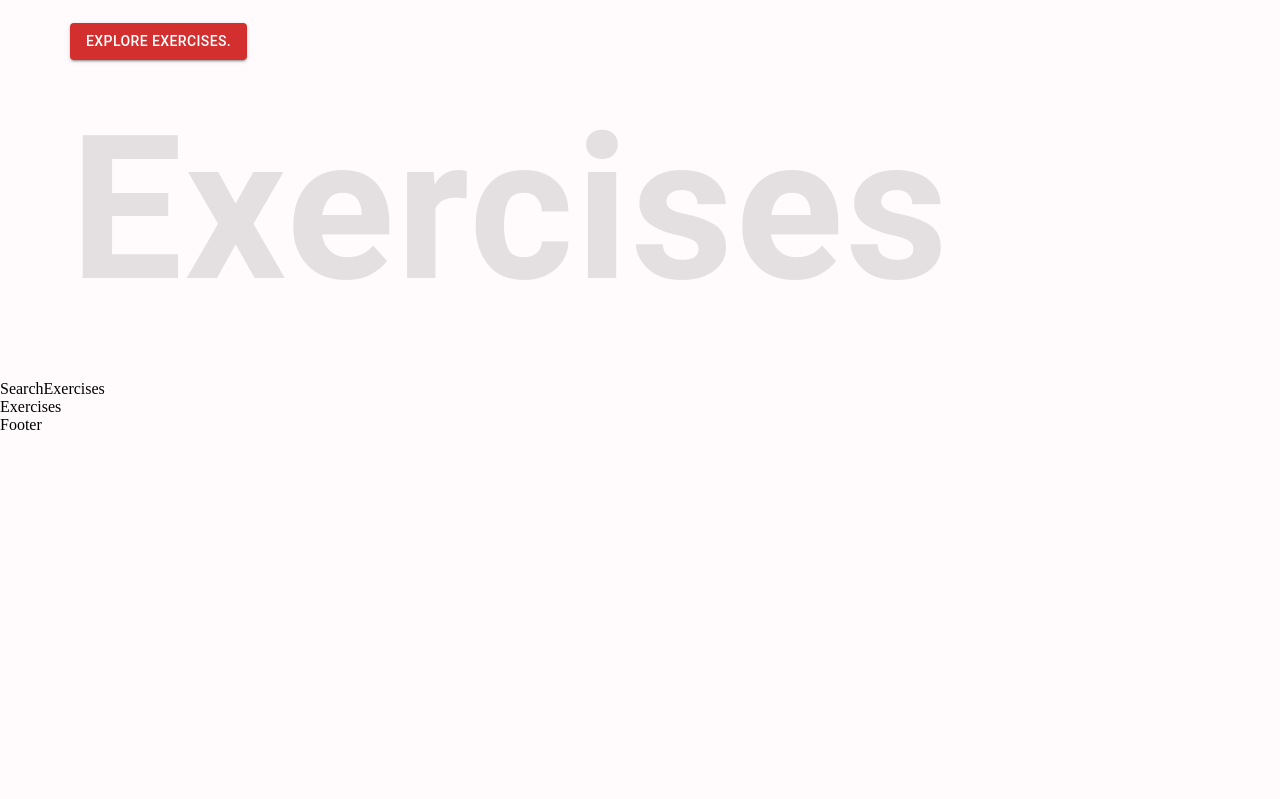
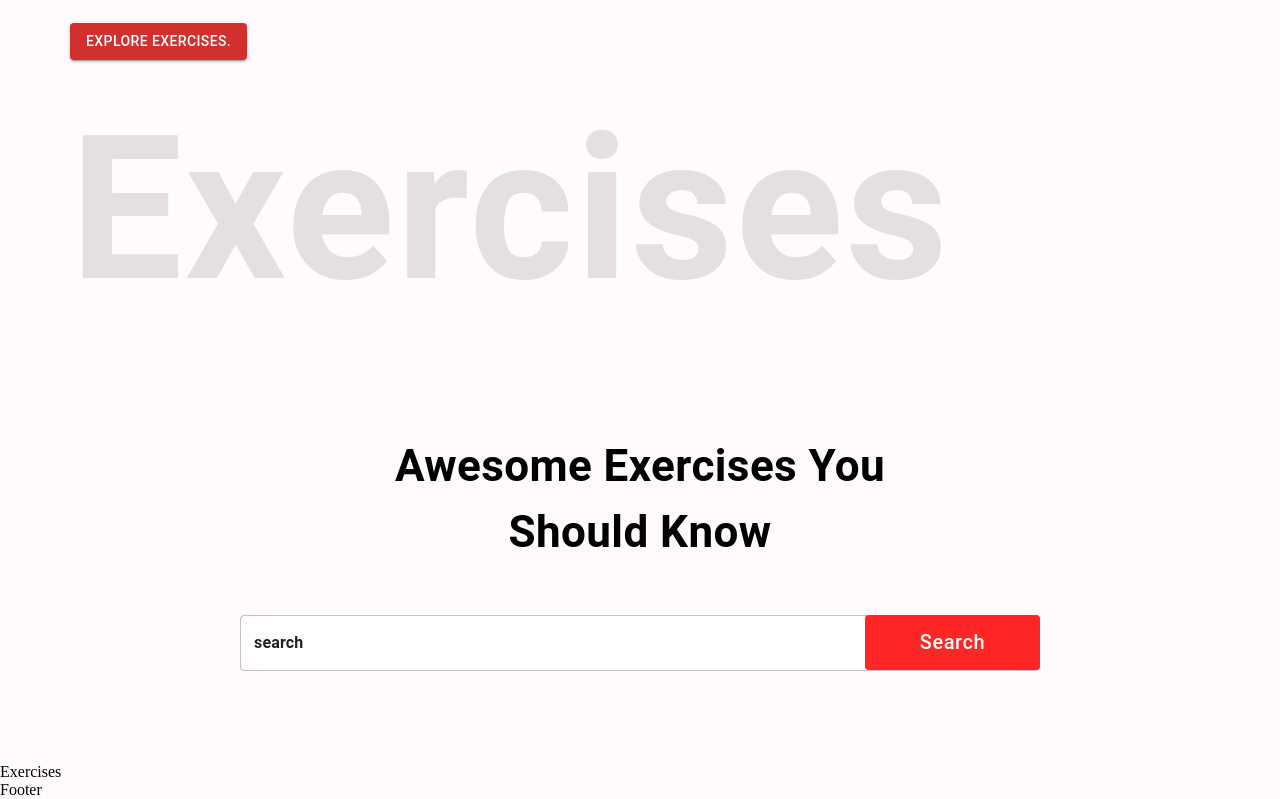
Before and after one commit to Giri-Sudip/exercises, a React (Create React App) app: page / in a window 1280 px wide. Shown: the part 572-1371 px from the top of the page. Before the commit the page ends 1006 px from the top, so only its background shows below. Built offline with nearby package versions, Linux system fonts and the light colour scheme.

Commit message:
added search,banner, fetch component

```diff
--- a/src/components/HeroBanner.js
+++ b/src/components/HeroBanner.js
@@ -1,27 +1,28 @@
-import { Typography ,Stack,Button} from '@mui/material'
+import { Typography, Stack, Button } from '@mui/material'
 import React from 'react'
-import { Box } from '@mui/system'
-import HeroBannerImage from '../assets/images/banner.png'
+import { Box,} from '@mui/system'
+import BannerImage from '../assets/images/banner.png'
+
 
 const HeroBanner = () => {
   return (
-    <Box sx={{mt:{lg:'212px', xs:'70px'}, ml:{sm:'50px'}}} position="relaive" p="20px">
+    <Box sx={{ mt: { lg: '212px', xs: '70px' }, ml: { sm: '50px' } }} position="relaive" p="20px">
       <Typography color="#FF2625" fontWeight="600" fontSize="26px">
         Fitness Club
       </Typography>
-        <Typography fontWeight={700} sx={{fontSize:{lg:'44px', xs:'40px'}}} mb="23px" mt="30px">
-          Sweat,Smile <br/> and Repeat.
+      <Typography fontWeight={700} sx={{ fontSize: { lg: '44px', xs: '40px' } }} mb="23px" mt="30px">
+        Sweat,Smile <br /> and Repeat.
       </Typography>
       <Typography fontSize="22px" lineHeight="35px" mb="20px">
         Check out he most effective exercises.
       </Typography>
-        <Button variant='contained' color="error" href='#exercises' sx={{backgrondColor:'#ff2625'}} mt={3}>
+      <Button variant='contained' color="error" href='#exercises' sx={{ backgrondColor: '#ff2625' }} mt={3}>
         Explore Exercises.
       </Button>
-        <Typography fontWeight={600} color='##ff2625' sx={{opacity:0.1, display:{lg:'block',xs:'none'}}} fontSize="200px">
+      <Typography fontWeight={600} color='##ff2625' sx={{ opacity: 0.1, display: { lg: 'block', xs: 'none' } }} fontSize="200px">
         Exercises
       </Typography>
-        <img src={HeroBannerImage} alt="banner" className="hero-banner-img"/>
+      <img src={BannerImage} alt="banner" className="hero-banner-img" justifyContent='relative'/>
     </Box>
   )
 }
--- a/src/components/SearchExercises.js
+++ b/src/components/SearchExercises.js
@@ -1,8 +1,45 @@
-import React from 'react'
+import React, { useEffect, useState} from 'react'
+import {Box,Button, Stack, TextField,Typography} from '@mui/material';
+
 
 const SearchExercises = () => {
+  const [search,setSearch]=useState('')
+  const handleSearch = async()=>{
+if(search){
+}
+  }
+
   return (
-    <div>SearchExercises</div>
+  <Stack alignItems="center" mt="33px" justifyContent="center" p="20px">
+    <Typography fontWeight={700} sx={{fontSize:{lg:'44px',xs:'30px'}}}
+    mb='50px' textAlign='center'>
+      Awesome Exercises You <br/> Should Know
+    </Typography>
+    <Box position="relative" mb="72px">
+      <TextField sx={{input:{fontWeight:'700', brder:'none',borderRadius:'4px'}, width:{lg:'800px', xs:'390px'},
+      backgroundColor:'#fff', borderRadius:'40px'}}
+      height="76px"
+      value="search"
+      onChange={(e)=>{setSearch(e.target.value.toLowerCase)}}
+      placeholder="Search Exercises"
+      type="text"
+      />
+      <Button className="search-btn" sx={{
+        bgcolor:'#ff2625',
+        color:'#fff',
+        textTransform:'none',
+        width:{lg:'175px' ,xs:'80px'},
+        fontSize:{lg:'20px',xs:'14px'},
+        height:'55px',
+        position:"absolute",
+        right:'0'
+      }} onClick={handleSearch}>
+        Search
+      </Button>
+
+    </Box>
+
+  </Stack>
   )
 }
 
```
Also changed, not shown: src/utility/FetchData.js (added, +19 -0 lines), 1 other file (tests, documents, lock files or other folders). Lines whose indentation alone changed are shown as unchanged.
